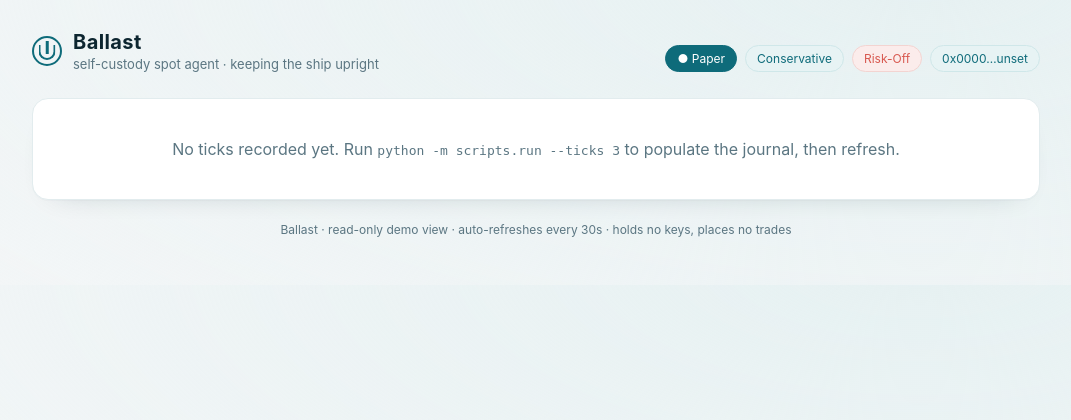
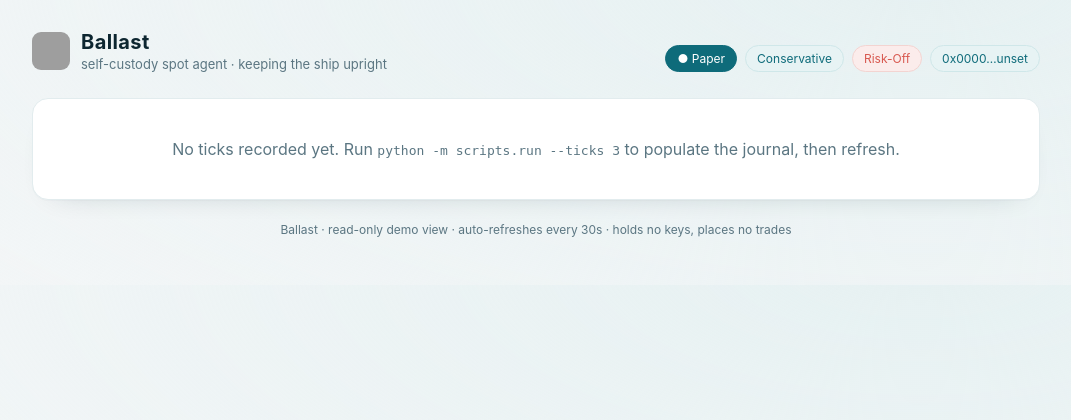
Before and after one commit to ajanaku1/ballast, a Flask app: page / in a window 1280 px wide. Shown: the top 420 px of the page, without its empty margins (104-1175 px from the left). Run offline with Flask 3, Linux system fonts and the light colour scheme; parts of the project's set-up code (start-up, migrations or seed data) failed here and were passed over; grey boxes are pictures that could not be loaded.

Commit message:
Add brand logo and favicon to the dashboard

```diff
--- a/dashboard/app.py
+++ b/dashboard/app.py
@@ -16,7 +16,7 @@ from __future__ import annotations
 import json
 from pathlib import Path
 
-from flask import Flask, jsonify, render_template
+from flask import Flask, jsonify, render_template, send_file
 
 from ballast.config import Config
 from ballast.journal import Journal
@@ -27,6 +27,16 @@ app = Flask(__name__, template_folder=str(Path(__file__).parent / "templates"))
 
 def _journal_path() -> Path:
     return ROOT / "journal.jsonl"
+
+
+@app.route("/logo.png")
+def logo():
+    return send_file(ROOT / "docs" / "images" / "logo.png")
+
+
+@app.route("/favicon.png")
+def favicon():
+    return send_file(ROOT / "docs" / "images" / "favicon.png")
 
 
 def load_view(preset: str = "conservative") -> dict:
--- a/dashboard/templates/keel.html
+++ b/dashboard/templates/keel.html
@@ -5,6 +5,7 @@
 <meta name="viewport" content="width=device-width, initial-scale=1">
 <meta http-equiv="refresh" content="30">
 <title>Ballast — Keel</title>
+  <link rel="icon" type="image/png" sizes="64x64" href="/favicon.png">
 <style>
   :root{
     --bg:#f3f6f7; --ink:#0d2630; --sea:#0e6b7a; --sea2:#1394a6; --mist:#5b7682;
@@ -17,6 +18,7 @@
   .wrap{max-width:1060px;margin:0 auto;padding:30px 26px 48px}
   header{display:flex;align-items:flex-end;gap:16px;margin-bottom:26px}
   .logo{display:flex;align-items:center;gap:11px}
+  .markimg{width:38px;height:38px;border-radius:9px;object-fit:cover;display:block}
   .mark{width:30px;height:30px;border-radius:50%;border:2.5px solid var(--sea);position:relative}
   .mark:after{content:"";position:absolute;left:50%;top:3px;width:2.5px;height:13px;background:var(--sea);transform:translateX(-50%)}
   .mark:before{content:"";position:absolute;left:50%;bottom:4px;width:13px;height:13px;border:2.5px solid var(--sea);border-top:0;border-radius:0 0 13px 13px;transform:translateX(-50%)}
@@ -62,7 +64,7 @@
 <body>
 <div class="wrap">
   <header>
-    <div class="logo"><div class="mark"></div>
+    <div class="logo"><img src="/logo.png" class="markimg" alt="Ballast logo"/>
       <div><h1>Ballast</h1><div class="sub">self-custody spot agent · keeping the ship upright</div></div></div>
     <div class="pill">
       <span class="live">● {{ v.mode|capitalize }}</span>
```
Also changed, not shown: 2 other files.
